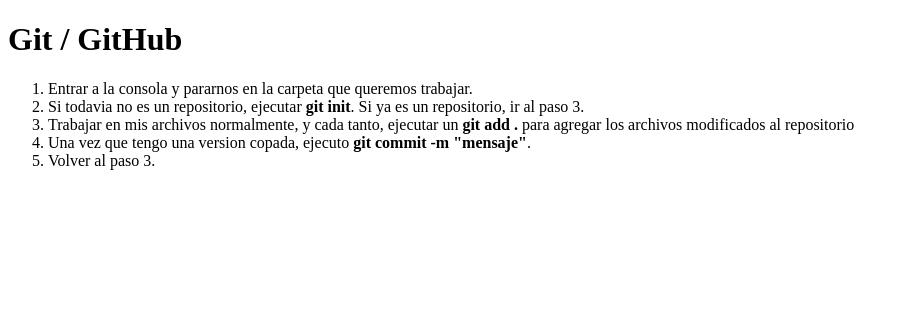
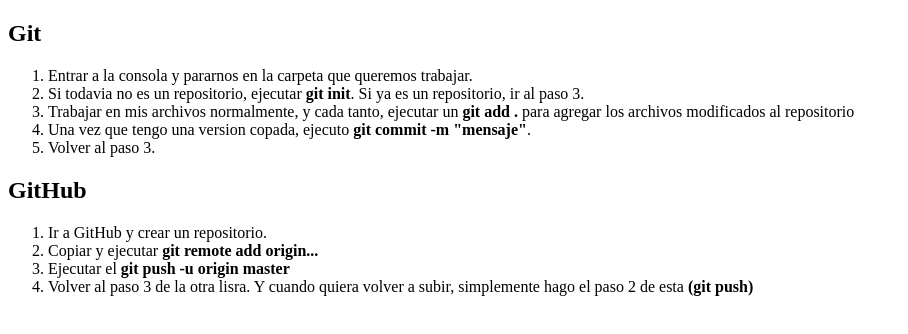
Before and after one commit to soyrojofre/Camada-4305, a plain HTML site: page index.html in a window 1280 px wide. Shown: the whole page, without its empty margins (0-908 px from the left). Drawn offline with Linux system fonts and the light colour scheme.

Commit message:
Agregamos los pasos para subir al repo online

```diff
--- a/index.html
+++ b/index.html
@@ -5,7 +5,8 @@
     <title>Git / GitHub</title>
 </head>
 <body>
-    <h1>Git / GitHub</h1>
+    <article>
+        <h1>Git</h1>
         <ol>
             <li>Entrar a la consola y pararnos en la carpeta que queremos trabajar.</li>
             <li>Si todavia no es un repositorio, ejecutar <b>git init</b>. Si ya es un repositorio, ir al paso 3.</li>
@@ -13,5 +14,15 @@
             <li>Una vez que tengo una version copada, ejecuto <b>git commit -m "mensaje"</b>.</li>
             <li>Volver al paso 3.</li>
         </ol>
+    </article>
+    <article>
+        <h1>GitHub</h1>
+        <ol>
+            <li>Ir a GitHub y crear un repositorio.</li>
+            <li>Copiar y ejecutar <b>git remote add origin...</b></li>
+            <li>Ejecutar el <b>git push -u origin master</b></li>
+            <li>Volver al paso 3 de la otra lisra. Y cuando quiera volver a subir, simplemente hago el paso 2 de esta <b>(git push)</b></li>
+        </ol>
+    </article>
 </body>
 </html>
```
Lines whose indentation alone changed are shown as unchanged.
